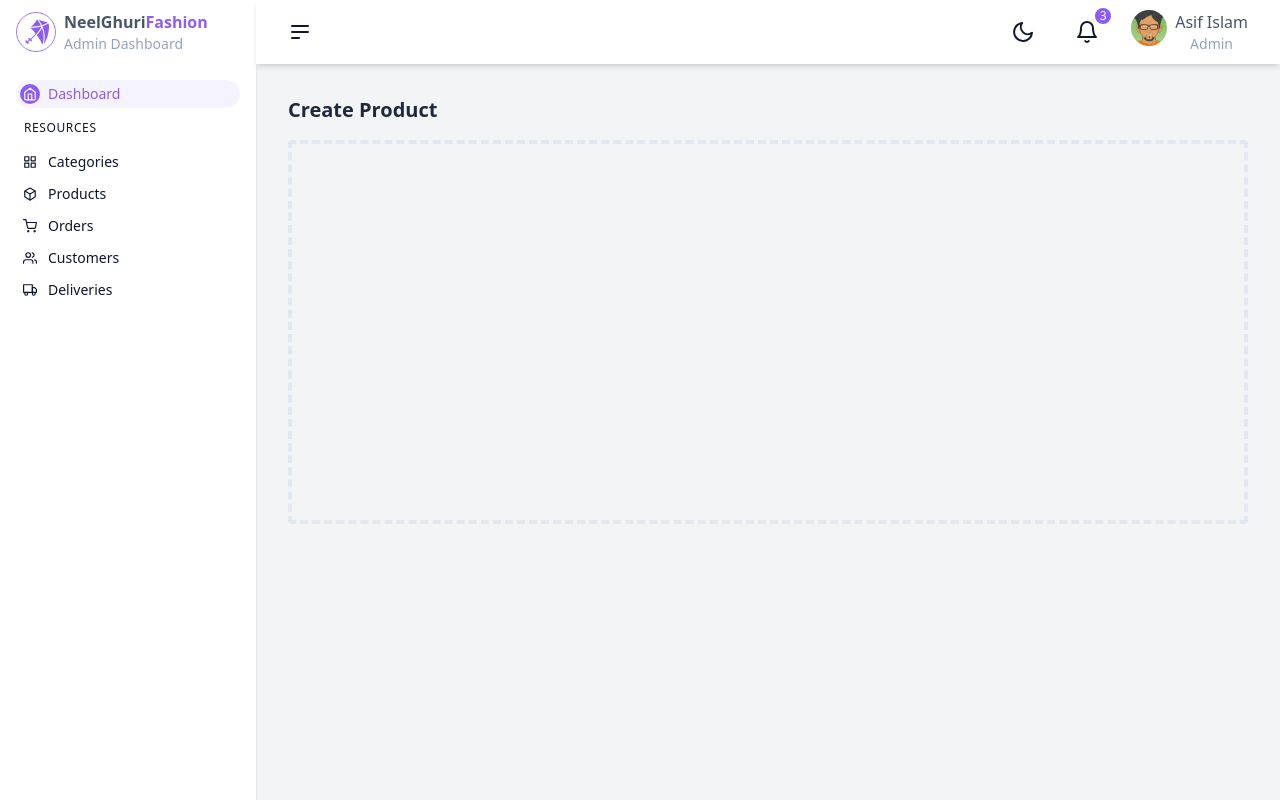
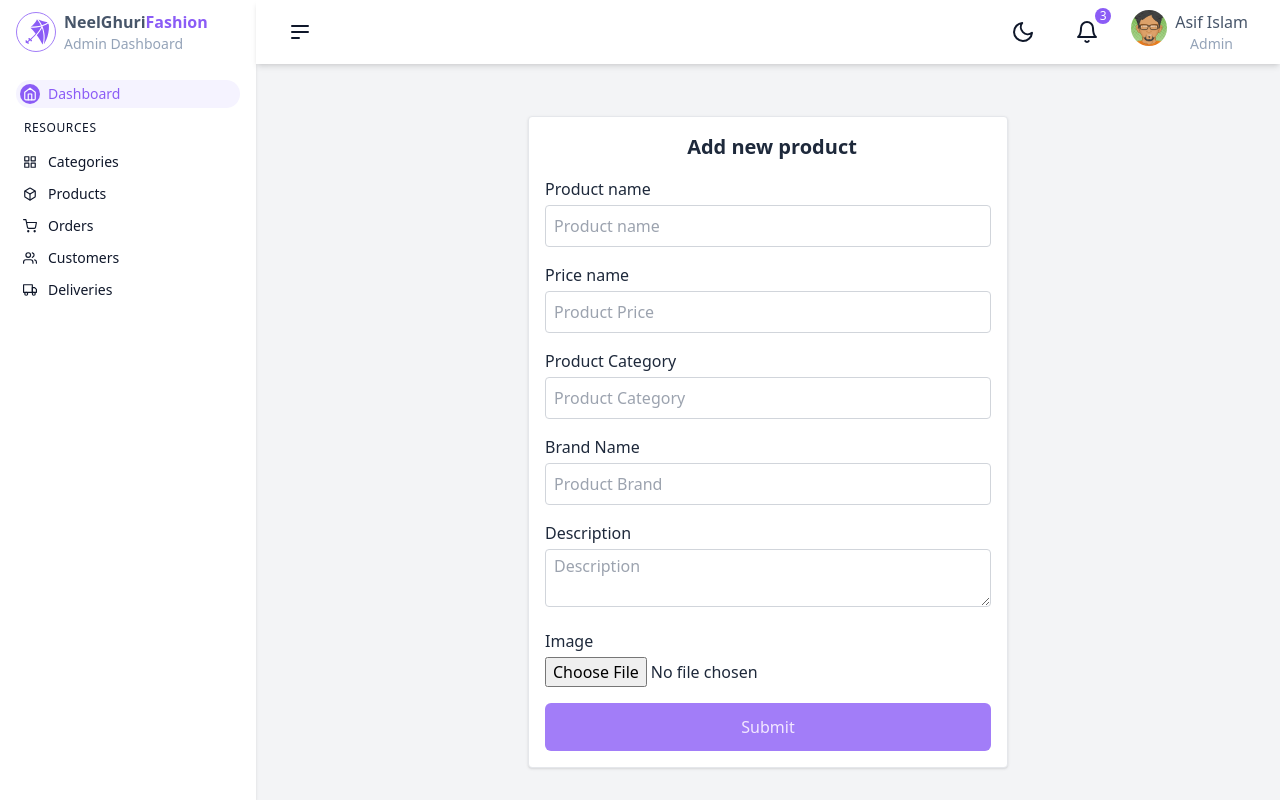
Before and after one commit to asadujjaman-asif/react-project, a React (Vite) app: page /products/create in a window 1280 px wide. Built offline with nearby package versions, Linux system fonts and the light colour scheme.

Commit message:
task:created routing system

```diff
--- a/src/pages/categories/create.tsx
+++ b/src/pages/categories/create.tsx
@@ -3,7 +3,36 @@ import React from "react";
 export default function CreateCategoryPage(){
     return (
         <>
-            <h1>I am from CreateCategory page</h1>
+            <div className="justify-center flex py-5">
+                    <div className="space-y-4  border border-gray-200 bg-white rounded shadow p-4 w-1/2">
+                        <h2 className="font-semibold text-xl pl-2 justify-center flex">Create Category</h2>
+                        <div>
+                            <label className="block mb-1">Category name</label>
+                            <input
+                                className="w-full border border-gray-300 px-2 py-2 rounded focus:outline-none focus:ring focus:ring-blue-300"
+                                type="text"
+                                placeholder="Category name"
+                            />
+                        </div>
+                        <div>
+                        <label className="block mb-1">Description</label>
+                        <textarea
+                            className="w-full border border-gray-300 px-2 py-1 rounded focus:outline-none focus:ring focus:ring-blue-300"
+                            type="text"
+                            placeholder="Description"
+                        ></textarea>
+                        </div>
+                        <div>
+                            <label className="block mb-1">Image</label>
+                            <input
+                                className="w-ful"
+                                type="file"
+                                placeholder="Category Photo"
+                            />
+                        </div>
+                        <button className="bg-primary-300 hover:bg-primary-500 py-3 w-full rounded-md text-purple-100">Submit</button>
+                    </div>
+            </div>
         </>
     );
 }
--- a/src/pages/categories/edit.tsx
+++ b/src/pages/categories/edit.tsx
@@ -3,7 +3,36 @@ import React from "react";
 export default function EditCategoryPage(){
     return (
         <>
-            <h1>I am from EditCategory page</h1>
+            <div className="justify-center flex py-5">
+                    <div className="space-y-4  border border-gray-200 bg-white rounded shadow p-4 w-1/2">
+                        <h2 className="font-semibold text-xl pl-2 justify-center flex">Edit Category</h2>
+                        <div>
+                            <label className="block mb-1">Category name</label>
+                            <input
+                                className="w-full border border-gray-300 px-2 py-2 rounded focus:outline-none focus:ring focus:ring-blue-300"
+                                type="text"
+                                placeholder="Category name"
+                            />
+                        </div>
+                        <div>
+                        <label className="block mb-1">Description</label>
+                        <textarea
+                            className="w-full border border-gray-300 px-2 py-1 rounded focus:outline-none focus:ring focus:ring-blue-300"
+                            type="text"
+                            placeholder="Description"
+                        ></textarea>
+                        </div>
+                        <div>
+                            <label className="block mb-1">Image</label>
+                            <input
+                                className="w-ful"
+                                type="file"
+                                placeholder="Category Photo"
+                            />
+                        </div>
+                        <button className="bg-primary-300 hover:bg-primary-500 py-3 w-full rounded-md text-purple-100">Submit</button>
+                    </div>
+            </div>
         </>
     );
 }
--- a/src/pages/products/create.tsx
+++ b/src/pages/products/create.tsx
@@ -6,11 +6,60 @@ export default function CreateProduct() {
 
     return (
       <>
-        <h2 className="font-semibold text-xl">Create Product</h2>
-
-        <div className="mt-4 h-96 border-4 rounded border-dashed border-slate-200 p-6">
-
-        </div>
+            <div className="justify-center flex py-5">
+                    <div className="space-y-4  border border-gray-200 bg-white rounded shadow p-4 w-1/2">
+                        <h2 className="font-semibold text-xl pl-2 justify-center flex">Add new product</h2>
+                        <div>
+                            <label className="block mb-1">Product name</label>
+                            <input
+                                className="w-full border border-gray-300 px-2 py-2 rounded focus:outline-none focus:ring focus:ring-blue-300"
+                                type="text"
+                                placeholder="Product name"
+                            />
+                        </div>
+                        <div>
+                            <label className="block mb-1">Price name</label>
+                            <input
+                                className="w-full border border-gray-300 px-2 py-2 rounded focus:outline-none focus:ring focus:ring-blue-300"
+                                type="text"
+                                placeholder="Product Price"
+                            />
+                        </div>
+                        <div>
+                            <label className="block mb-1">Product Category</label>
+                            <input
+                                className="w-full border border-gray-300 px-2 py-2 rounded focus:outline-none focus:ring focus:ring-blue-300"
+                                type="text"
+                                placeholder="Product Category"
+                            />
+                        </div>
+                        <div>
+                            <label className="block mb-1">Brand Name</label>
+                            <input
+                                className="w-full border border-gray-300 px-2 py-2 rounded focus:outline-none focus:ring focus:ring-blue-300"
+                                type="text"
+                                placeholder="Product Brand"
+                            />
+                        </div>
+                        <div>
+                        <label className="block mb-1">Description</label>
+                        <textarea
+                            className="w-full border border-gray-300 px-2 py-1 rounded focus:outline-none focus:ring focus:ring-blue-300"
+                            type="text"
+                            placeholder="Description"
+                        ></textarea>
+                        </div>
+                        <div>
+                            <label className="block mb-1">Image</label>
+                            <input
+                                className="w-ful"
+                                type="file"
+                                placeholder="Category Photo"
+                            />
+                        </div>
+                        <button className="bg-primary-300 hover:bg-primary-500 py-3 w-full rounded-md text-purple-100">Submit</button>
+                    </div>
+            </div>
       </>
     );
 }
--- a/src/pages/products/edit.tsx
+++ b/src/pages/products/edit.tsx
@@ -6,11 +6,58 @@ export default function EditProduct() {
 
     return (
       <>
-        <h2 className="font-semibold text-xl">Edit Product</h2>
-
-        <div className="mt-4 h-96 border-4 rounded border-dashed border-slate-200 p-6">
-
-        </div>
+            <div className="justify-center flex py-5">
+                    <div className="space-y-4  border border-gray-200 bg-white rounded shadow p-4 w-1/2">
+                        <h2 className="font-semibold text-xl pl-2 justify-center flex">Add new product</h2>
+                        <div>
+                            <label className="block mb-1">Product name</label>
+                            <input
+                                className="w-full border border-gray-300 px-2 py-2 rounded focus:outline-none focus:ring focus:ring-blue-300"
+                                type="text"
+                                placeholder="Product name"
+                            />
+                        </div>
+                        <div>
+                            <label className="block mb-1">Price name</label>
+                            <input
+                                className="w-full border border-gray-300 px-2 py-2 rounded focus:outline-none focus:ring focus:ring-blue-300"
+                                type="text"
+                                placeholder="Product Price"
+                            />
+                        </div>
+                        <div>
+                            <label className="block mb-1">Product Category</label>
+                            <input
+                                className="w-full border border-gray-300 px-2 py-2 rounded focus:outline-none focus:ring focus:ring-blue-300"
+                                type="text"
+                                placeholder="Product Category"
+                            />
+                        </div>
+                        <div>
+                            <label className="block mb-1">Brand Name</label>
+                            <input
+                                className="w-full border border-gray-300 px-2 py-2 rounded focus:outline-none focus:ring focus:ring-blue-300"
+                                type="text"
+                                placeholder="Product Brand"
+                            />
+                        </div>
+                        <div>
+                        <label className="block mb-1">Description</label>
+                        <textarea className="w-full border border-gray-300 px-2 py-1 rounded focus:outline-none focus:ring focus:ring-blue-300"
+                            type="text"
+                            placeholder="Description"></textarea>
+                        </div>
+                        <div>
+                            <label className="block mb-1">Image</label>
+                            <input
+                                className="w-ful"
+                                type="file"
+                                placeholder="Category Photo"
+                            />
+                        </div>
+                        <button className="bg-primary-300 hover:bg-primary-500 py-3 w-full rounded-md text-purple-100">Submit</button>
+                    </div>
+            </div>
       </>
     );
 }
```
